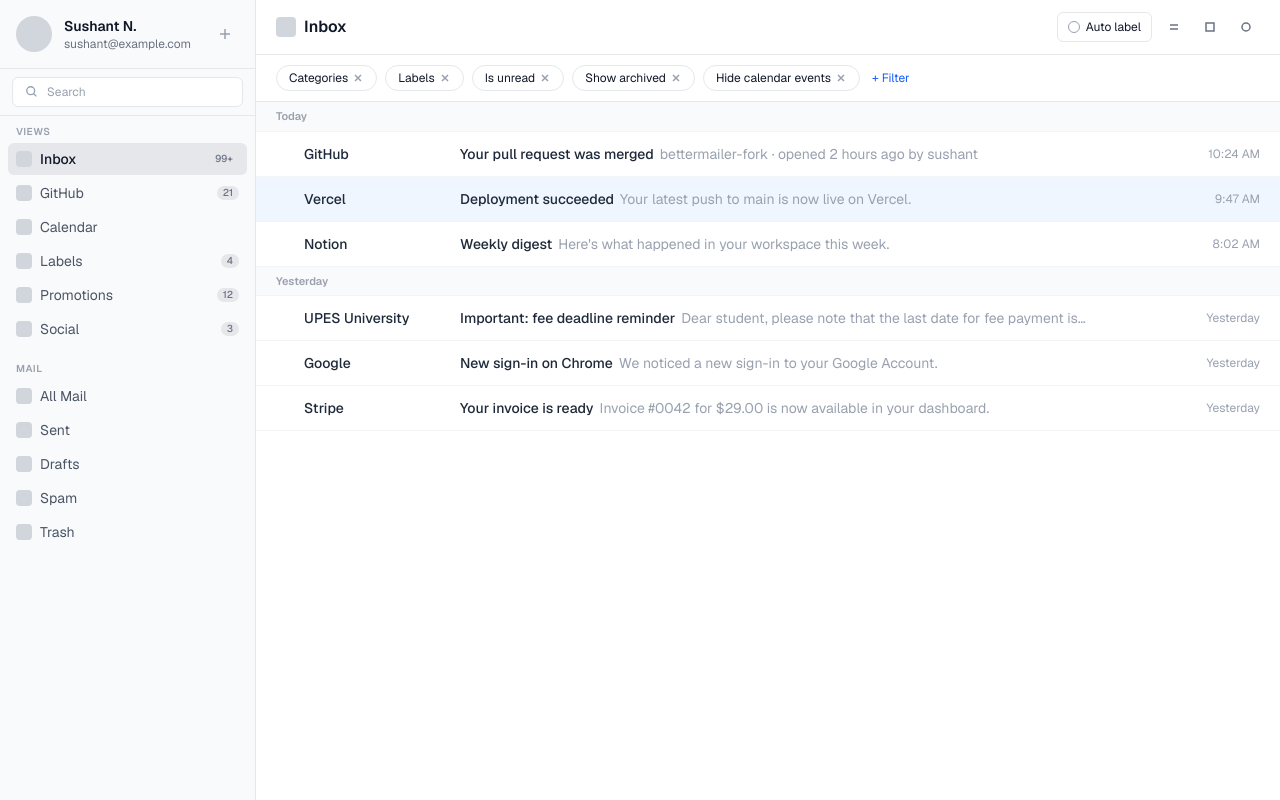
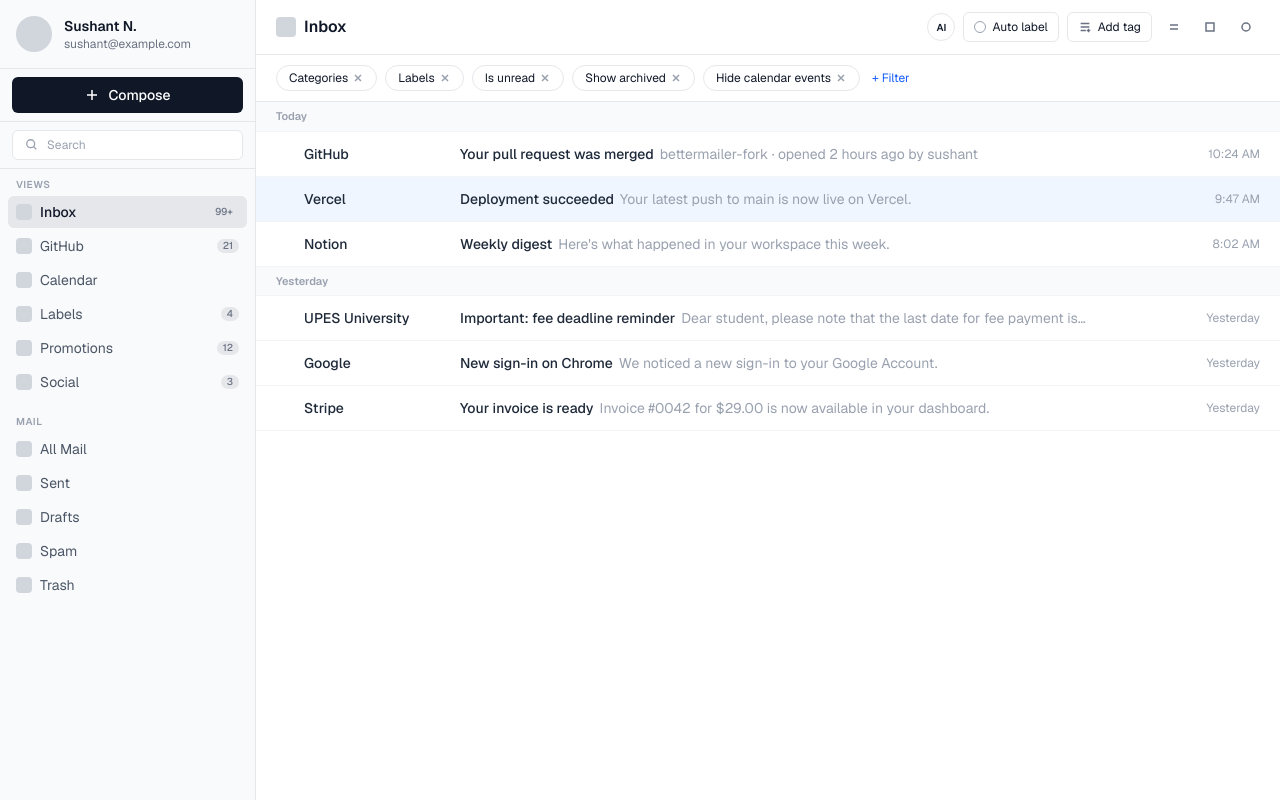
Before and after one commit to ACM-VIT/bettermailer, a Next.js app: page /home in a window 1280 px wide. Built offline with nearby package versions, Linux system fonts and the light colour scheme.

Commit message:
Add AI button and a larger compose button.

```diff
--- a/app/home/page.tsx
+++ b/app/home/page.tsx
@@ -13,10 +13,15 @@
                         <p className="text-sm font-semibold truncate">Sushant N.</p>
                         <p className="text-xs text-gray-500 truncate">sushant@example.com</p>
                     </div>
-                    <button className="size-7 flex items-center justify-center rounded text-gray-400 hover:bg-gray-200 shrink-0">
+                </div>
+
+                {/* Compose */}
+                <div className="px-3 py-2 border-b border-gray-200 shrink-0">
+                    <button className="w-full flex items-center justify-center gap-2 bg-gray-900 hover:bg-gray-700 text-white text-sm font-medium rounded-md px-4 py-2">
                         <svg className="size-4" viewBox="0 0 16 16" fill="none" stroke="currentColor" strokeWidth="1.5">
                             <path d="M3 8h10M8 3v10" />
                         </svg>
+                        Compose
                     </button>
                 </div>
 
@@ -97,9 +102,19 @@
                         <h1 className="text-base font-semibold">Inbox</h1>
                     </div>
                     <div className="flex items-center gap-2">
+                        <button className="size-7 flex items-center justify-center rounded-full white text-[10px] font-semibold border border-gray-200 hover:bg-gray-50 shrink-0">
+                            AI
+                        </button>
                         <button className="flex items-center gap-1.5 text-xs border border-gray-200 rounded-md px-2.5 py-1.5 hover:bg-gray-50">
                             <span className="size-3 rounded-full border border-gray-400" />
                             Auto label
+                        </button>
+                        <button className="flex items-center gap-1.5 text-xs border border-gray-200 rounded-md px-2.5 py-1.5 hover:bg-gray-50">
+                            <svg className="size-3.5 text-gray-500" viewBox="0 0 16 16" fill="none" stroke="currentColor" strokeWidth="1.5">
+                                <path d="M3 4h10M3 8h10M3 12h6" />
+                                <path d="M12 10v4M10 12h4" />
+                            </svg>
+                            Add tag
                         </button>
                         {(["M4 6h8M4 10h8", "M4 4h8v8H4z", "M8 4a4 4 0 100 8 4 4 0 000-8z"] as const).map((d, i) => (
                             <button
```
